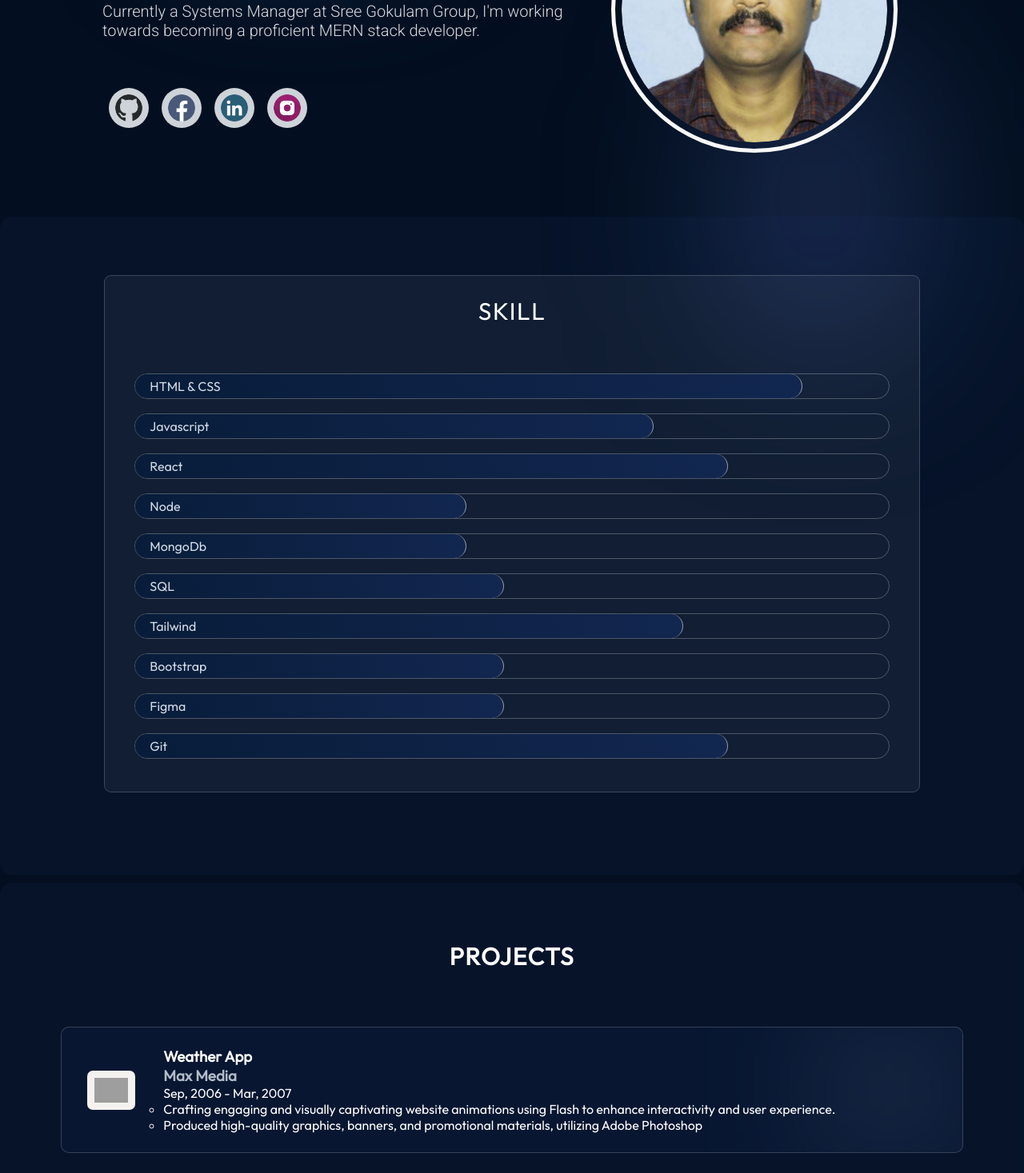
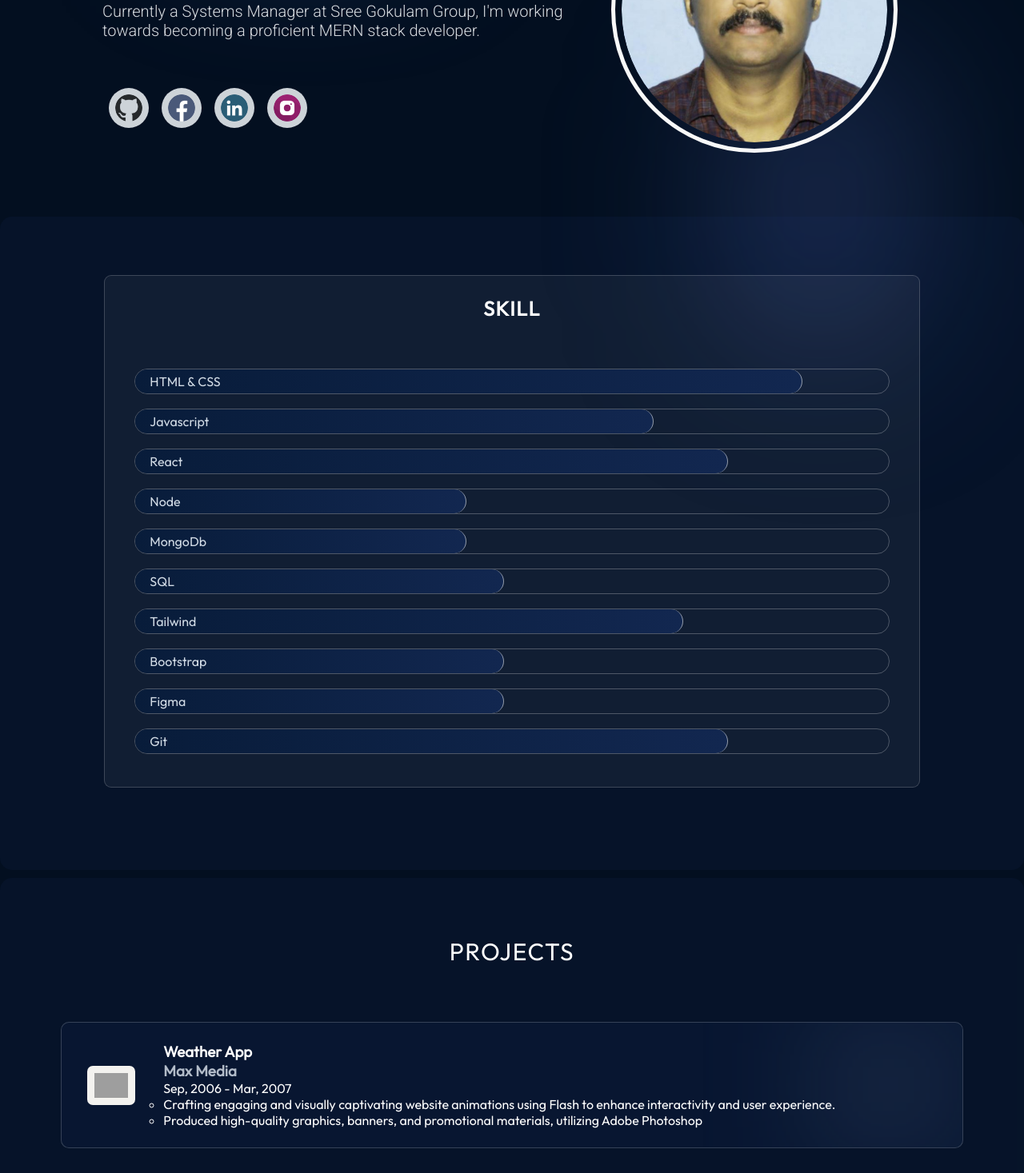
Before and after one commit to lajeesh1/portfolio-Lajeesh, a React (Vite) app: page / in a window 1280 px wide. Shown: the part 345-1812 px from the top of the page at 80% size. Built offline with nearby package versions, Linux system fonts and the light colour scheme; grey boxes are pictures that could not be loaded.

Commit message:
css updated-2 191024

```diff
--- a/src/components/experience/Experience.module.css
+++ b/src/components/experience/Experience.module.css
@@ -14,7 +14,7 @@
   text-transform: uppercase;
   font-size: 30px;
   color: var(--color-text);
-  font-weight: 700;
+  font-weight: 100;
   letter-spacing: 1.5px;
   text-align: center;
   padding-bottom: 55px;
--- a/src/components/experience/Projects.jsx
+++ b/src/components/experience/Projects.jsx
@@ -6,7 +6,7 @@ import styles from "./Experience.module.css";
 function Projects() {
   return (
     <section className={styles.container} id="experience">
-      <h2 className={styles.title}>Projects</h2>
+      <h3 className={styles.title}>Projects</h3>
       <div className={styles.content}>
         <ul className={styles.history}>
           {history.map((history, id) => (
--- a/src/components/skill/Skill.jsx
+++ b/src/components/skill/Skill.jsx
@@ -16,7 +16,7 @@ function Skill() {
         <ul className={styles.aboutItems}>
           <li className={styles.aboutItem}>
             <div className={styles.image}>
-            <h2 className={styles.title}>Skill</h2>
+            <div className={styles.title}> <h3>Skill</h3> </div>
 
             </div>
             <div className={styles.aboutItemText}>
```
